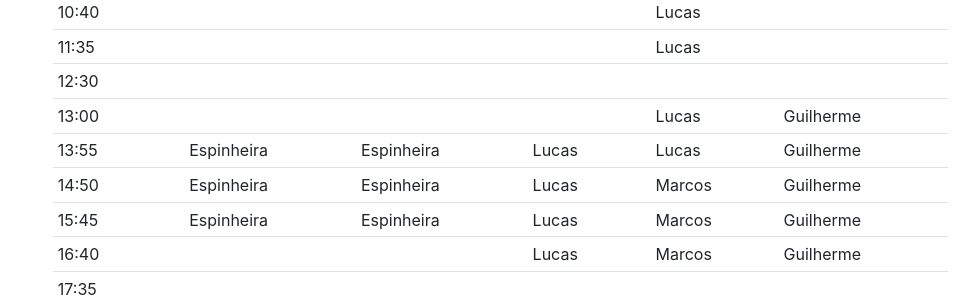
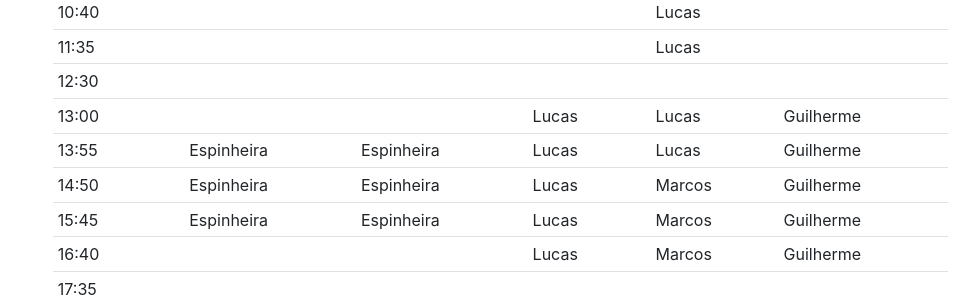
Before and after one commit to kroger/genosmus, a Jekyll site: the page built from agenda.md, in a window 1280 px wide. Shown: the part 398-698 px from the top of the page, without its empty margins (47-1026 px from the left). Built offline with Jekyll 4.4.1, drawn with Linux system fonts in a browser that asks for light colours; nearby versions of some CDN libraries.

Commit message:
Atualiza horários 2025.2
- Lucas

```diff
--- a/agenda.md
+++ b/agenda.md
@@ -14,7 +14,7 @@ Agenda de horários do GenosLab.
 | 10:40   |            |            |        | Lucas  |           |
 | 11:35   |            |            |        | Lucas  |           |
 | 12:30   |            |            |        |        |           |
-| 13:00   |            |            |        | Lucas  | Guilherme |
+| 13:00   |            |            | Lucas  | Lucas  | Guilherme |
 | 13:55   | Espinheira | Espinheira | Lucas  | Lucas  | Guilherme |
 | 14:50   | Espinheira | Espinheira | Lucas  | Marcos | Guilherme |
 | 15:45   | Espinheira | Espinheira | Lucas  | Marcos | Guilherme |
```
